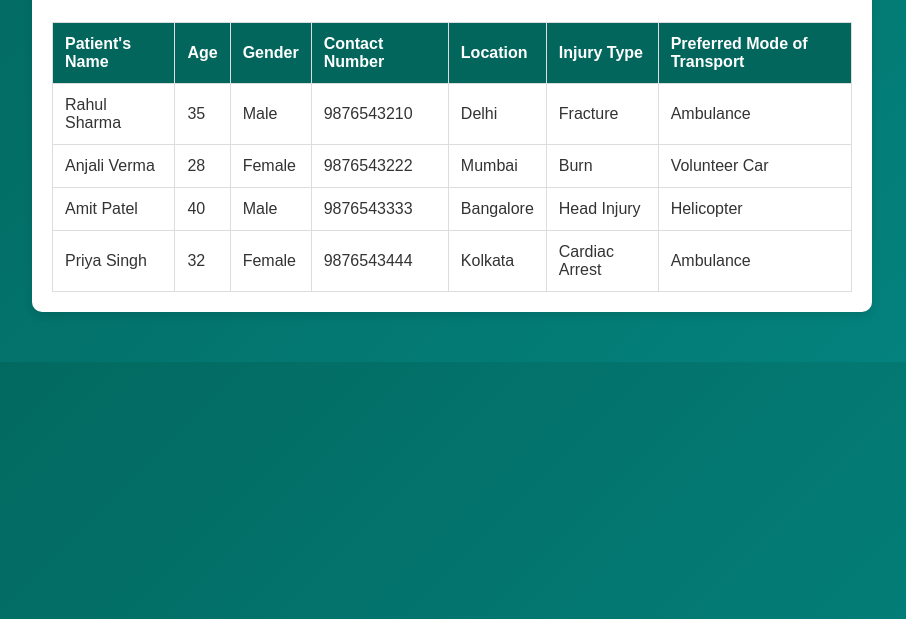
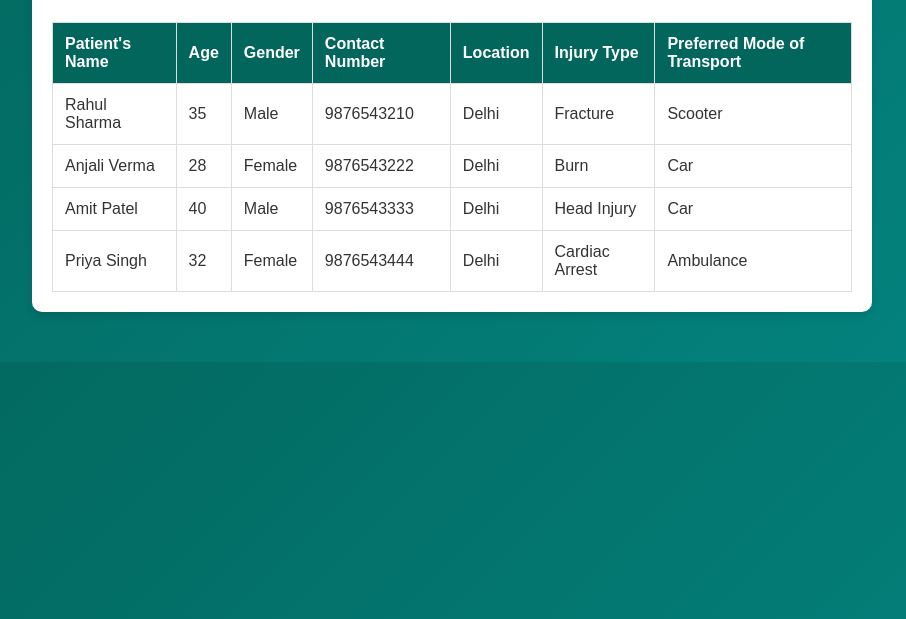
Before and after one commit to aryandas2911/SwasthSetu, a plain HTML site: page Patients.html in a window 1280 px wide. Shown: the part 181-800 px from the top of the page, without its empty margins (188-1094 px from the left). Drawn offline with Linux system fonts and the light colour scheme.

Commit message:
Updated Patients data

```diff
--- a/Patients.html
+++ b/Patients.html
@@ -32,32 +32,32 @@
                     <td>9876543210</td>
                     <td>Delhi</td>
                     <td>Fracture</td>
-                    <td>Ambulance</td>
+                    <td>Scooter</td>
                 </tr>
                 <tr>
                     <td>Anjali Verma</td>
                     <td>28</td>
                     <td>Female</td>
                     <td>9876543222</td>
-                    <td>Mumbai</td>
+                    <td>Delhi</td>
                     <td>Burn</td>
-                    <td>Volunteer Car</td>
+                    <td>Car</td>
                 </tr>
                 <tr>
                     <td>Amit Patel</td>
                     <td>40</td>
                     <td>Male</td>
                     <td>9876543333</td>
-                    <td>Bangalore</td>
+                    <td>Delhi</td>
                     <td>Head Injury</td>
-                    <td>Helicopter</td>
+                    <td>Car</td>
                 </tr>
                 <tr>
                     <td>Priya Singh</td>
                     <td>32</td>
                     <td>Female</td>
                     <td>9876543444</td>
-                    <td>Kolkata</td>
+                    <td>Delhi</td>
                     <td>Cardiac Arrest</td>
                     <td>Ambulance</td>
                 </tr>
```
